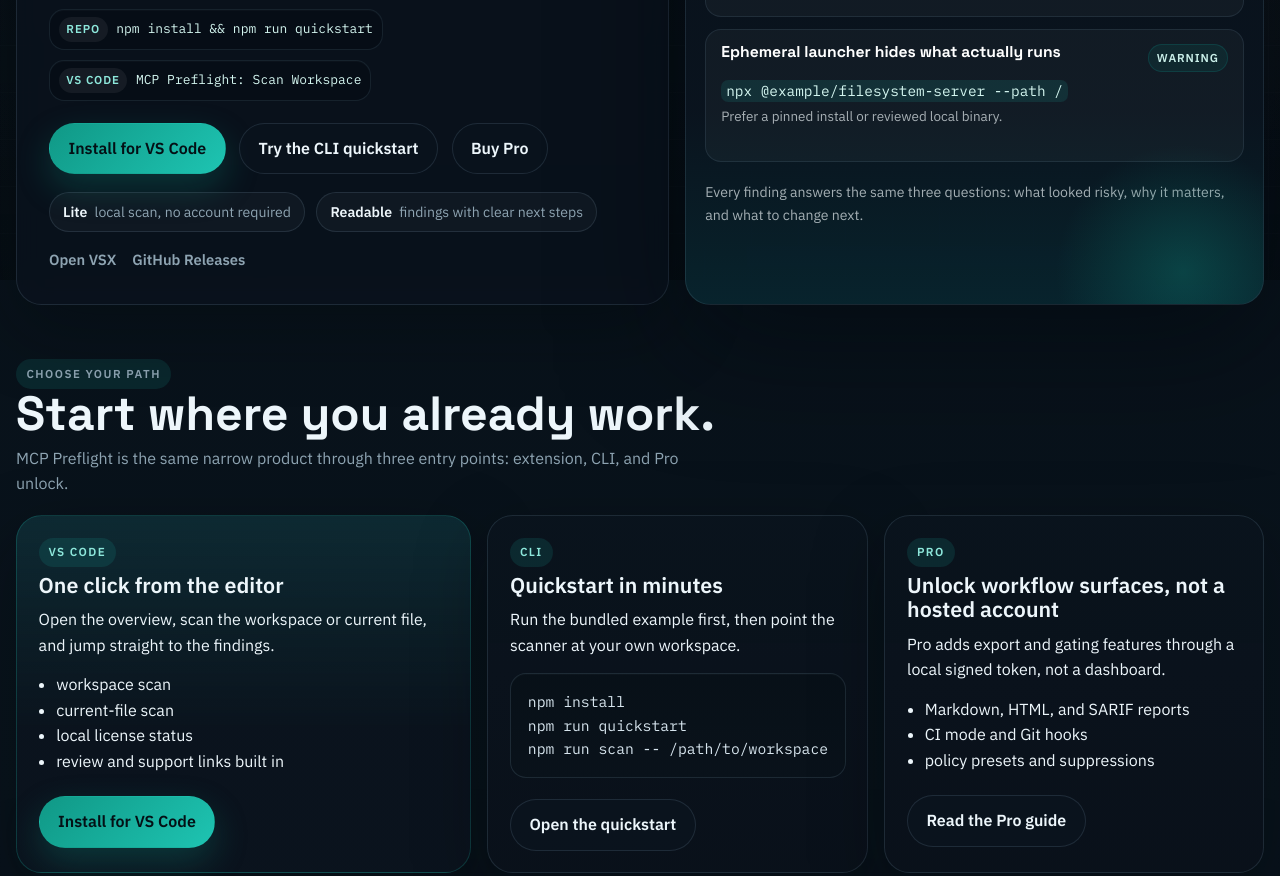
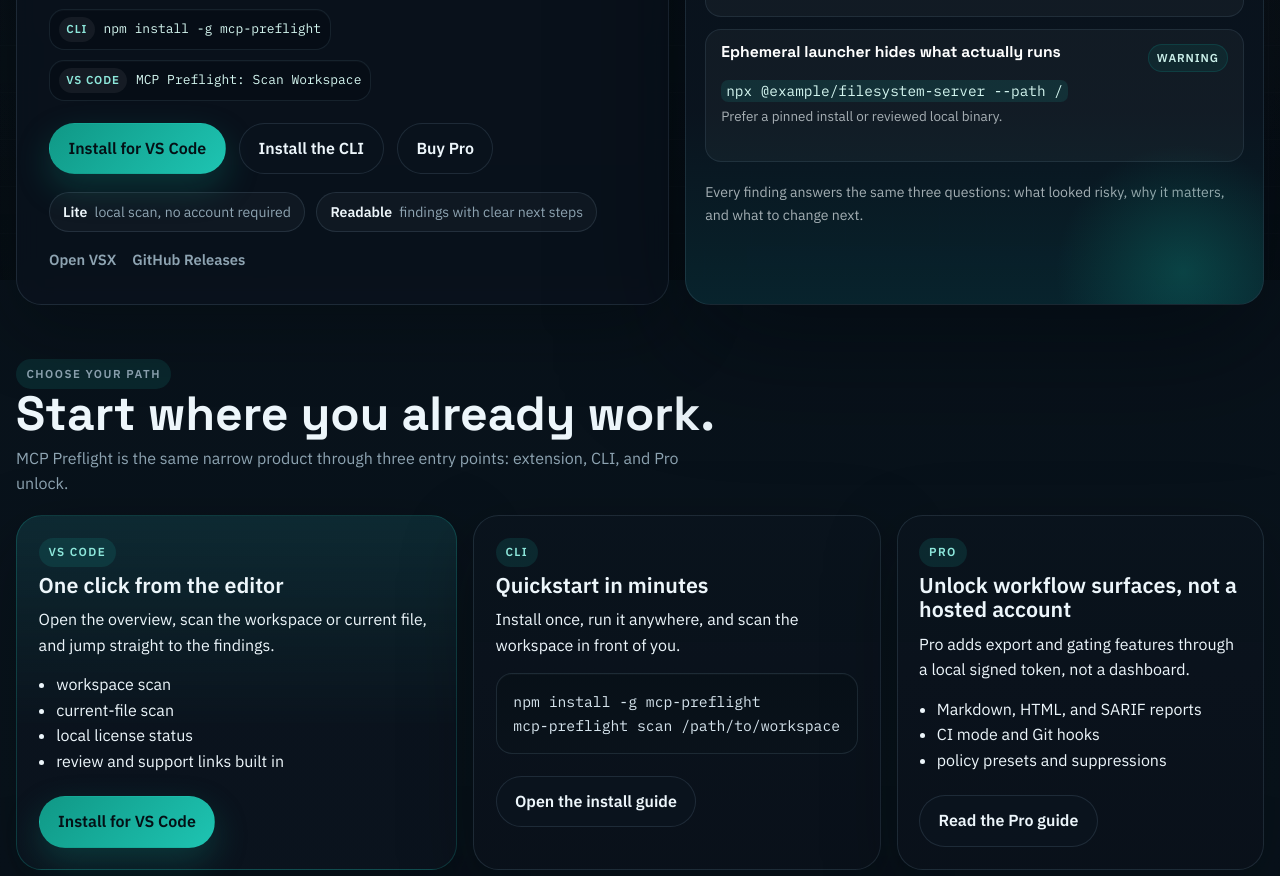
Before and after one commit to TimesAndPlaces/mcp-preflight, a website: page site/index.html in a window 1280 px wide. Shown: the part 520-1396 px from the top of the page. Drawn offline with Linux system fonts and the light colour scheme.

Commit message:
Publish npm CLI package

```diff
--- a/apps/vscode-extension/package.json
+++ b/apps/vscode-extension/package.json
@@ -97,7 +97,9 @@
   "scripts": {
     "build": "tsc -b"
   },
-  "dependencies": {},
+  "dependencies": {
+    "mcp-preflight-core": "0.1.7"
+  },
   "devDependencies": {
     "@types/vscode": "^1.97.0"
   }
--- a/apps/vscode-extension/src/extension.ts
+++ b/apps/vscode-extension/src/extension.ts
@@ -1,6 +1,6 @@
 import * as vscode from "vscode";
 
-import type { ActivitySummary, Finding, ResolvedLicense, ScanReport } from "@mcp-preflight/core";
+import type { ActivitySummary, Finding, ResolvedLicense, ScanReport } from "mcp-preflight-core";
 import {
   formatActivitySummary,
   formatLicenseStatus,
@@ -10,7 +10,7 @@ import {
   recordActivity,
   resolveLicense,
   scanWorkspace
-} from "@mcp-preflight/core";
+} from "mcp-preflight-core";
 
 let latestReport: ScanReport | undefined;
 let latestLicense: ResolvedLicense | undefined;
--- a/packages/cli/src/index.ts
+++ b/packages/cli/src/index.ts
@@ -1,3 +1,5 @@
+#!/usr/bin/env node
+
 import { chmod, mkdir, readFile, writeFile } from "node:fs/promises";
 import path from "node:path";
 import process from "node:process";
@@ -30,7 +32,7 @@ import {
   type ResolvedLicense,
   type ScanOptions,
   type ScanReport
-} from "@mcp-preflight/core";
+} from "mcp-preflight-core";
 
 type Format = "text" | "json" | "markdown" | "sarif" | "html";
 type CiFormat = "text" | "json";
--- a/site/index.html
+++ b/site/index.html
@@ -37,8 +37,8 @@
           <p class="lead">Before you run a new MCP server or ship an agent workflow, run one scan and get a deterministic verdict with plain-language fixes.</p>
           <div class="hero-route-list">
             <div class="hero-route">
-              <span>Repo</span>
-              <code>npm install && npm run quickstart</code>
+              <span>CLI</span>
+              <code>npm install -g mcp-preflight</code>
             </div>
             <div class="hero-route">
               <span>VS Code</span>
@@ -47,7 +47,7 @@
           </div>
           <div class="action-row">
             <a class="button" href="https://marketplace.visualstudio.com/items?itemName=mcp-preflight.mcp-preflight-vscode">Install for VS Code</a>
-            <a class="button-secondary" href="https://github.com/TimesAndPlaces/mcp-preflight#fast-start">Try the CLI quickstart</a>
+            <a class="button-secondary" href="https://github.com/TimesAndPlaces/mcp-preflight#get-started">Install the CLI</a>
             <a class="button-secondary" href="https://buy.stripe.com/5kQ9AT6eX75v8p605PfIs00">Buy Pro</a>
           </div>
           <div class="status-row">
@@ -120,12 +120,11 @@
         <article class="path-card">
           <p class="path-label">CLI</p>
           <h3>Quickstart in minutes</h3>
-          <p>Run the bundled example first, then point the scanner at your own workspace.</p>
-          <pre>npm install
-npm run quickstart
-npm run scan -- /path/to/workspace</pre>
+          <p>Install once, run it anywhere, and scan the workspace in front of you.</p>
+          <pre>npm install -g mcp-preflight
+mcp-preflight scan /path/to/workspace</pre>
           <div class="action-row">
-            <a class="button-secondary" href="https://github.com/TimesAndPlaces/mcp-preflight#fast-start">Open the quickstart</a>
+            <a class="button-secondary" href="https://github.com/TimesAndPlaces/mcp-preflight#get-started">Open the install guide</a>
           </div>
         </article>
         <article class="path-card">
--- a/tsconfig.base.json
+++ b/tsconfig.base.json
@@ -16,7 +16,7 @@
     "resolveJsonModule": true,
     "baseUrl": ".",
     "paths": {
-      "@mcp-preflight/core": [
+      "mcp-preflight-core": [
         "packages/core/src/index"
       ]
     }
```
Also changed, not shown: packages/cli/package.json (+30 -4 lines), packages/core/package.json (+23 -2 lines), site/pro/index.html (+4 -3 lines), README.md, packages/cli/README.md (added), packages/core/README.md (added), 2 other files.
